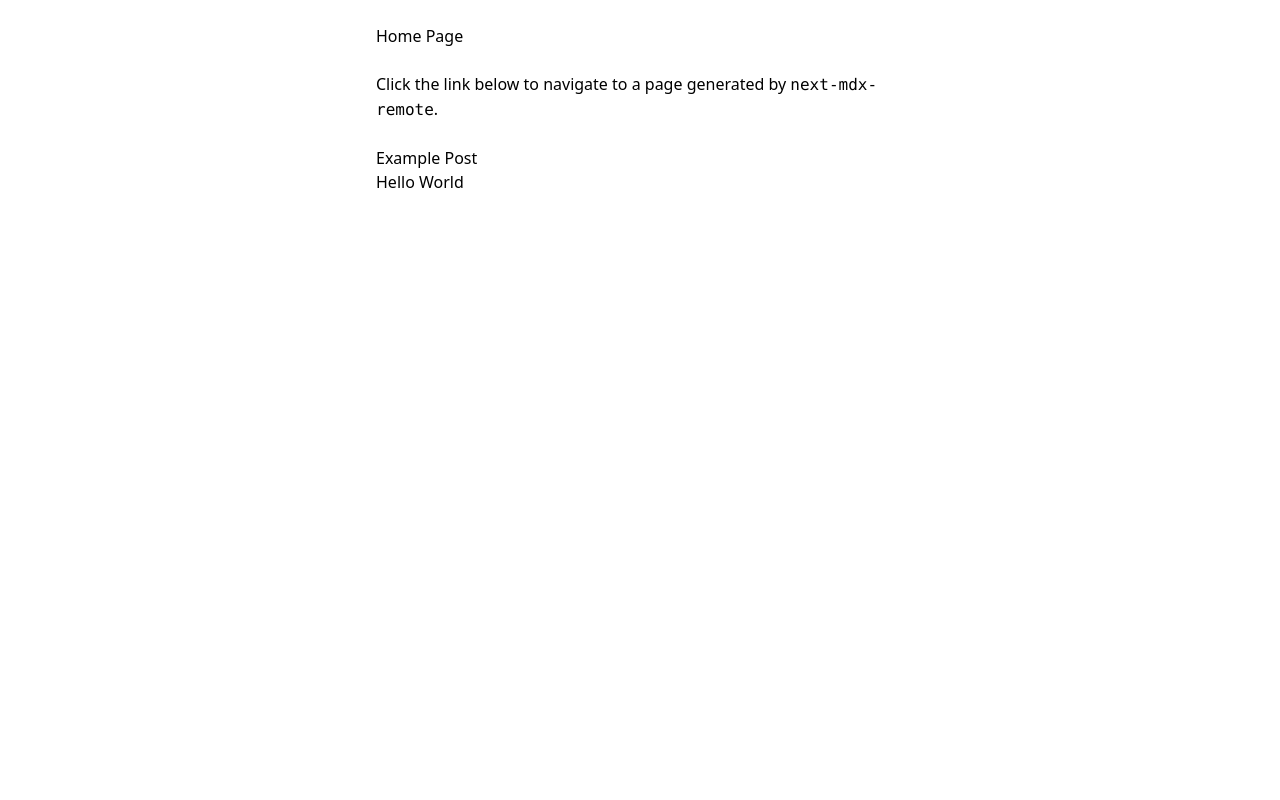
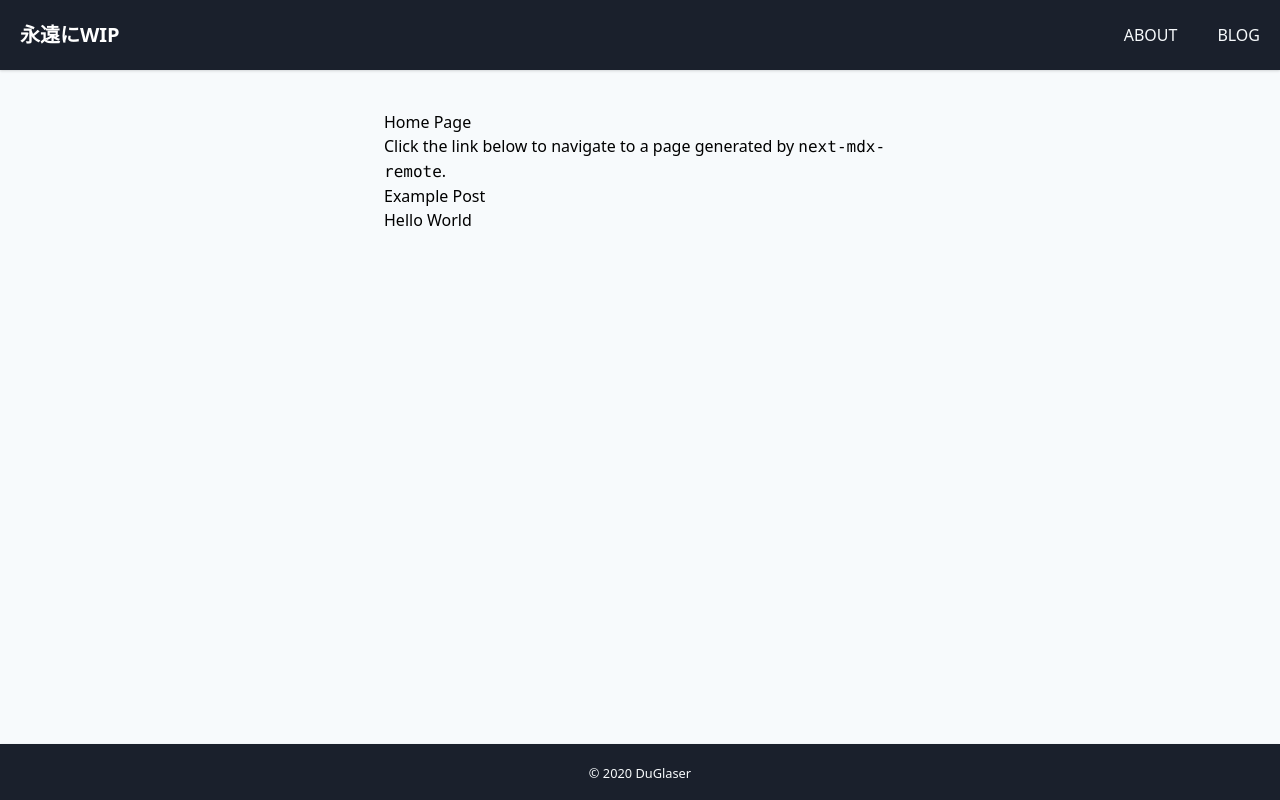
Before and after one commit to DuGlaser/mdx-blog, a Next.js app: page / in a window 1280 px wide. Built offline with nearby package versions, Linux system fonts and the light colour scheme.

Commit message:
:recycle: Fix the Layout component style

```diff
--- a/src/components/Layout.tsx
+++ b/src/components/Layout.tsx
@@ -1,50 +1,28 @@
+import Link from 'next/link';
+
 const Layout = ({ children }: any) => {
   return (
-    <>
-      <div className="wrapper">{children}</div>
-      <style jsx>{`
-        .wrapper {
-          max-width: 36rem;
-          margin: 0 auto;
-          padding: 1.5rem;
-        }
-      `}</style>
-      <style jsx global>{`
-        * {
-          margin: 0;
-          padding: 0;
-        }
-
-        :root {
-          --site-color: royalblue;
-          --divider-color: rgba(0, 0, 0, 0.4);
-        }
-
-        html {
-          font: 100%/1.5 system-ui;
-        }
-
-        a {
-          color: inherit;
-          text-decoration-color: var(--divider-color);
-          text-decoration-thickness: 2px;
-        }
-
-        a:hover {
-          color: var(--site-color);
-          text-decoration-color: currentcolor;
-        }
-
-        h1,
-        p {
-          margin-bottom: 1.5rem;
-        }
-
-        code {
-          font-family: 'Menlo';
-        }
-      `}</style>
-    </>
+    <div className="flex flex-col min-h-screen bg-gray-100">
+      <header className="w-full text-gray-100 bg-gray-900 shadow body-font">
+        <div className="container flex flex-col flex-wrap items-center justify-between p-5 mx-auto md:flex-row">
+          <h1 className="text-xl font-black text-white">永遠にWIP</h1>
+          <nav className="flex mt-3 md:mt-0">
+            <Link href="/about">
+              <a className="mr-10">ABOUT</a>
+            </Link>
+            <Link href="/">
+              <a>BLOG</a>
+            </Link>
+          </nav>
+        </div>
+      </header>
+      <main className="flex justify-center mt-5 md:mt-10">
+        <div className="w-full px-4 md:px-0 md:w-2/5">{children}</div>
+      </main>
+      <footer className="w-full p-4 mt-auto text-center text-gray-100 bg-gray-900 shadow ">
+        <small>© 2020 DuGlaser</small>
+      </footer>
+    </div>
   );
 };
 
```
